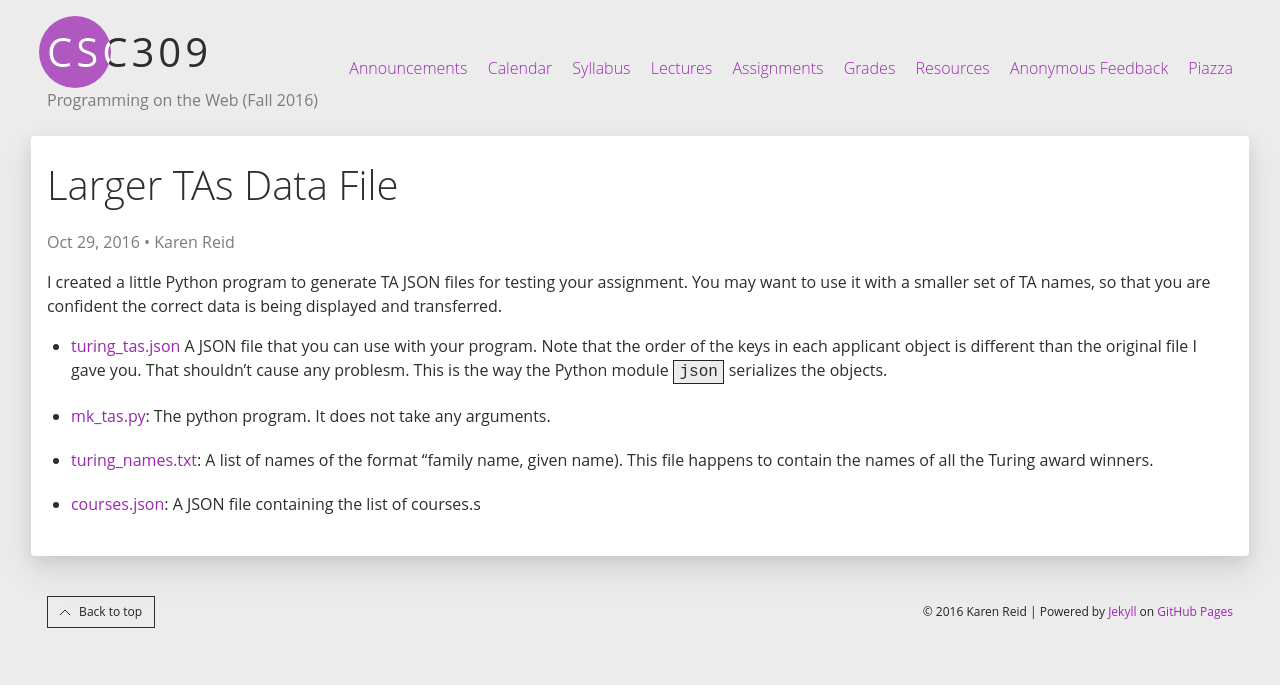
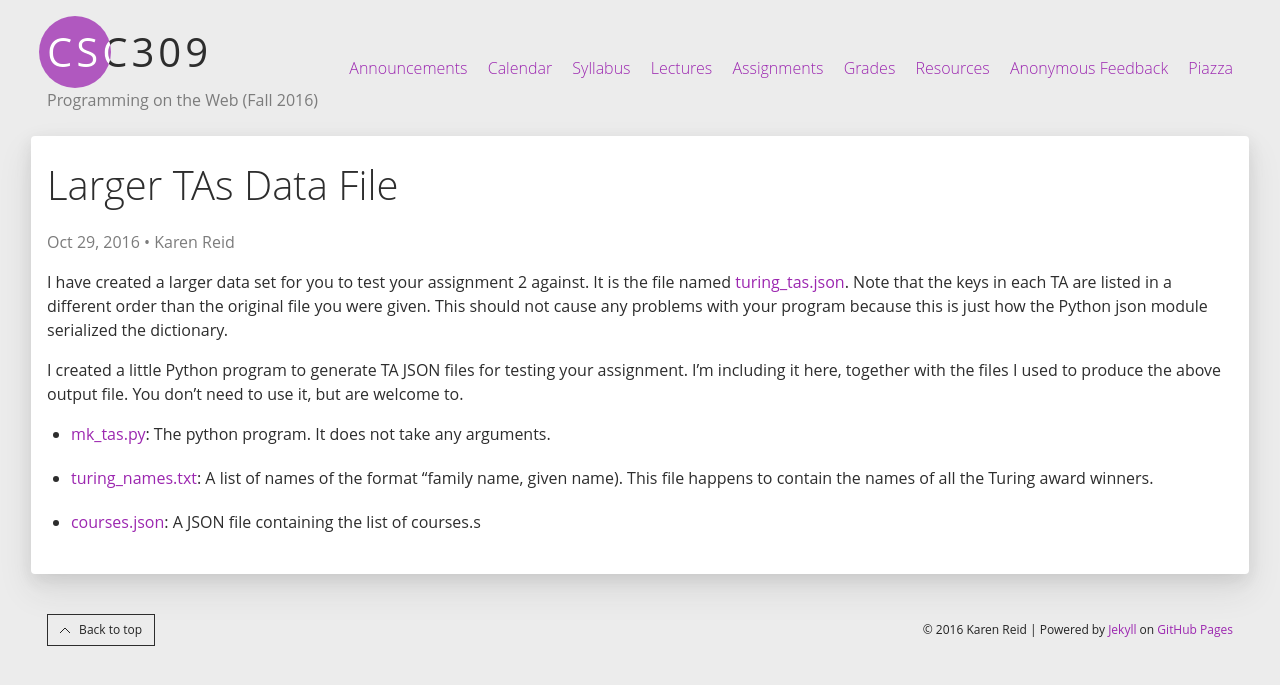
Before and after one commit to nigef/CSC309-Fall-2016.github.io, a Jekyll site: the page built from _posts/2016-10-29-Larger_TAs_file.md, in a window 1280 px wide. Shown: the top 685 px of the page. Built offline with Jekyll 4.4.1, drawn with Linux system fonts in a browser that asks for light colours.

Commit message:
adding tas generation

```diff
--- a/_posts/2016-10-29-Larger_TAs_file.md
+++ b/_posts/2016-10-29-Larger_TAs_file.md
@@ -6,9 +6,9 @@ categories:
   - Assignment
 ---
 
-I created a little Python program to generate TA JSON files for testing your assignment.  You may want to use it with a smaller set of TA names, so that you are confident the correct data is being displayed and transferred.
+I have created a larger data set for you to test your assignment 2 against. It is the file named [turing\_tas.json](/assignments/a2/turing_tas.json).  Note that the keys in each TA are listed in a different order than the original file you were given.  This should not cause any problems with your program because this is just how the Python json module serialized the dictionary.
 
- - [turing\_tas.json](/assignments/a2/turing_tas.json) A JSON file that you can use with your program.  Note that the order of the keys in each applicant object is different than the original file I gave you.  That shouldn't cause any problesm.  This is the way the Python module `json` serializes the objects.
+I created a little Python program to generate TA JSON files for testing your assignment. I'm including it here, together with the files I used to produce the above output file.  You don't need to use it, but are welcome to.
 
  - [mk_tas.py](/assignments/a2/mk_tas.py): The python program.  It does not take any arguments.
 
```
